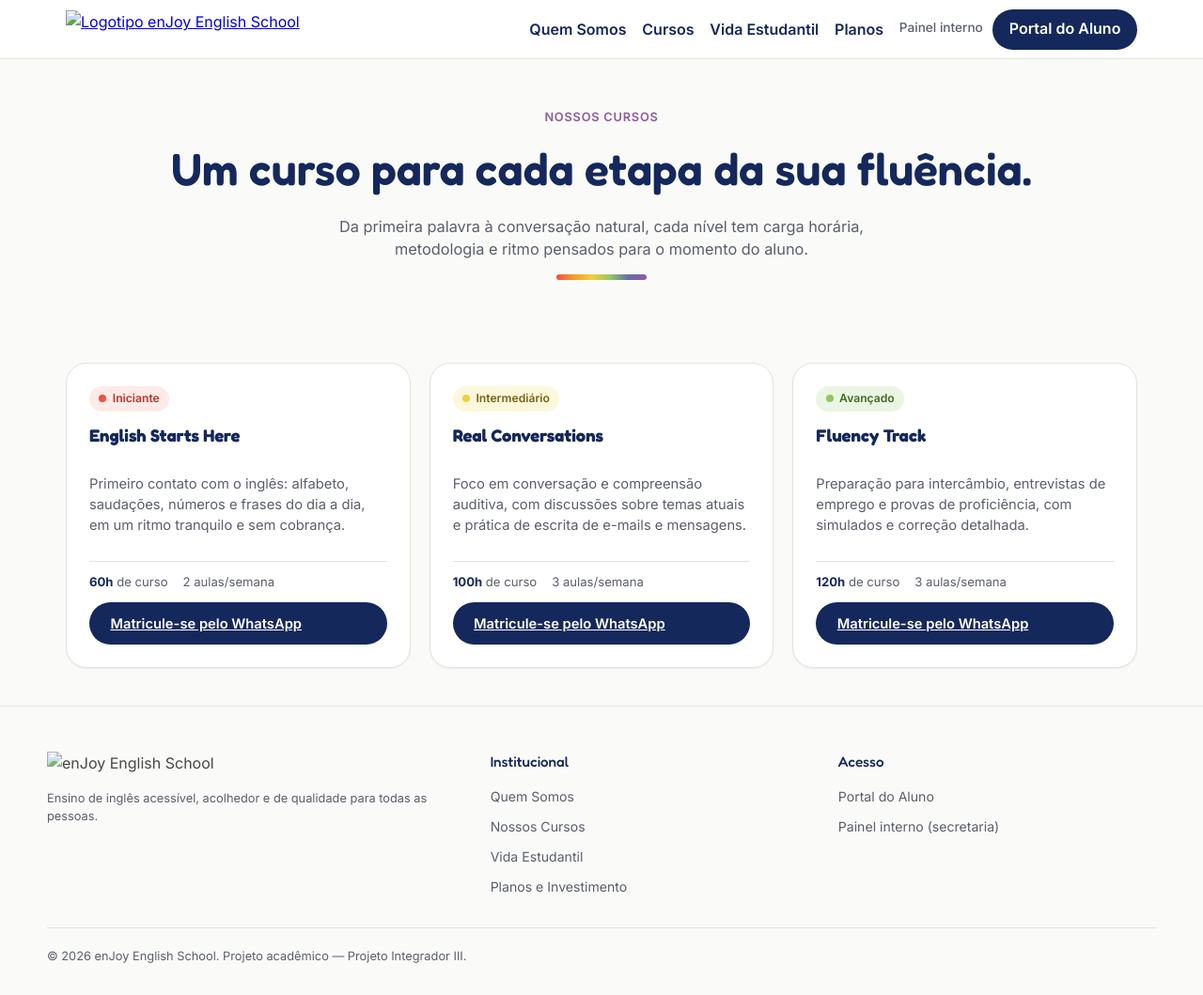
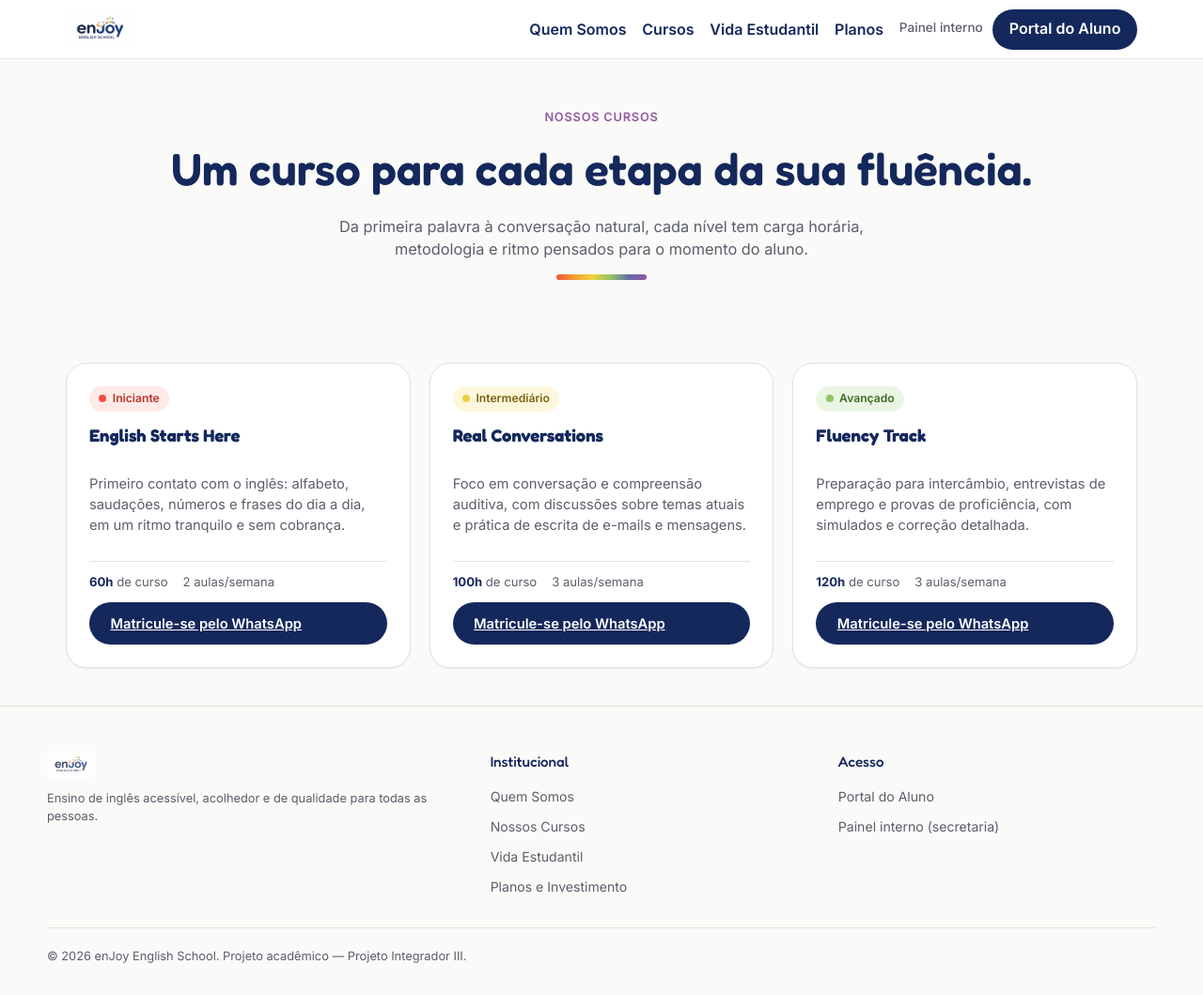
Before and after one commit to bpmattos/PI, a plain HTML site: page cursos.html in a window 1280 px wide. Shown: the whole page at 94% size. Drawn offline with Linux system fonts and the light colour scheme.

Commit message:
Update logo image paths in cursos.html

```diff
--- a/cursos.html
+++ b/cursos.html
@@ -16,7 +16,7 @@
 <header class="header">
   <div class="header__inner">
     <div class="header__brand">
-      <a href="index.html"><img class="header__logo" src="img/logo-enjoy.png" alt="Logotipo enJoy English School"></a>
+      <a href="index.html"><img class="header__logo" src="logo-enjoy.png" alt="Logotipo enJoy English School"></a>
     </div>
     <button class="header__toggle" id="navToggle" aria-expanded="false" aria-controls="headerNav" aria-label="Abrir menu">
       <span></span><span></span><span></span>
@@ -103,7 +103,7 @@
 <footer class="footer footer--site">
   <div class="footer__grid">
     <div>
-      <img class="footer__logo" src="img/logo-enjoy.png" alt="enJoy English School">
+      <img class="footer__logo" src="logo-enjoy.png" alt="enJoy English School">
       <p class="footer__text" style="margin-top:0.75rem;">Ensino de inglês acessível, acolhedor e de qualidade para todas as pessoas.</p>
     </div>
     <div>
```
